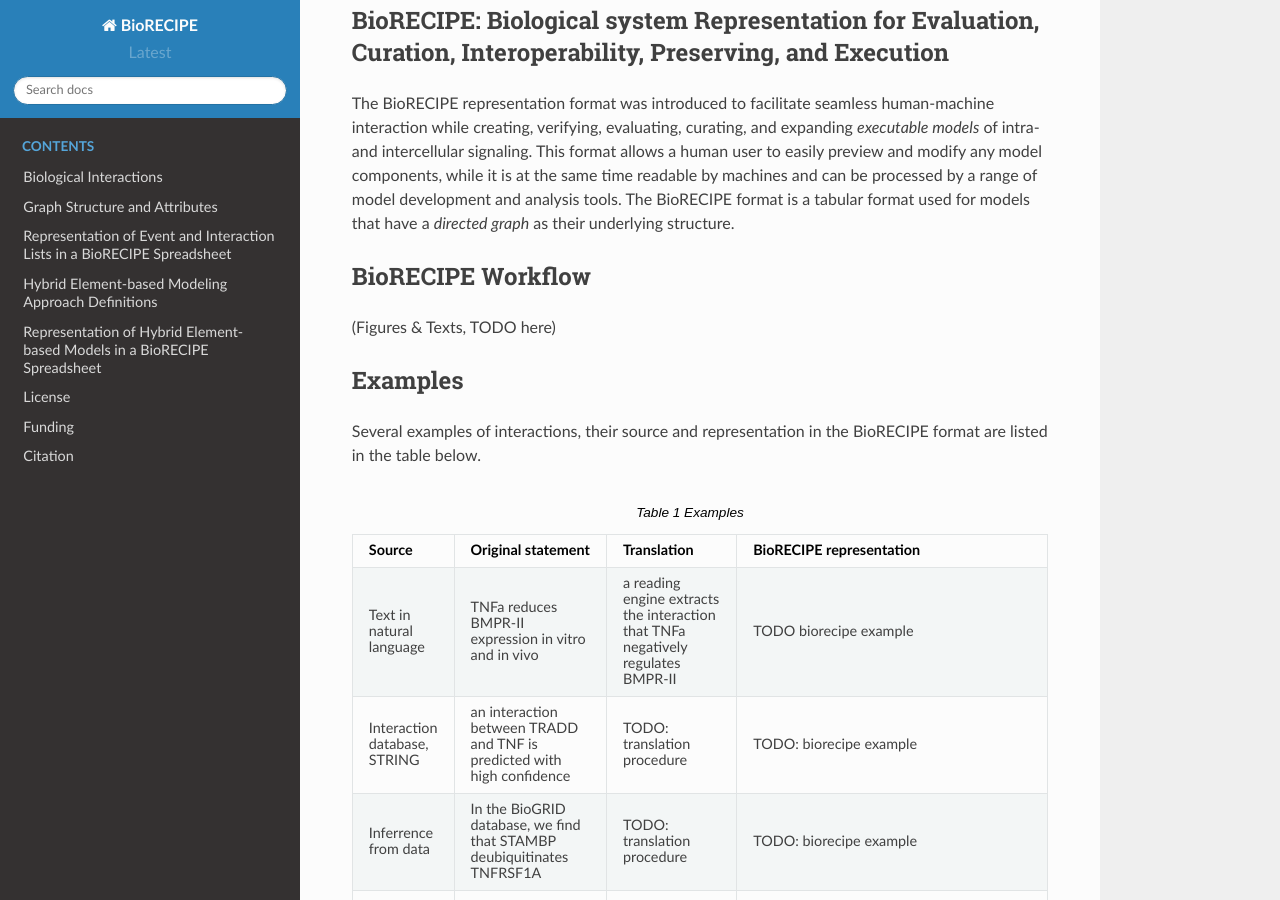
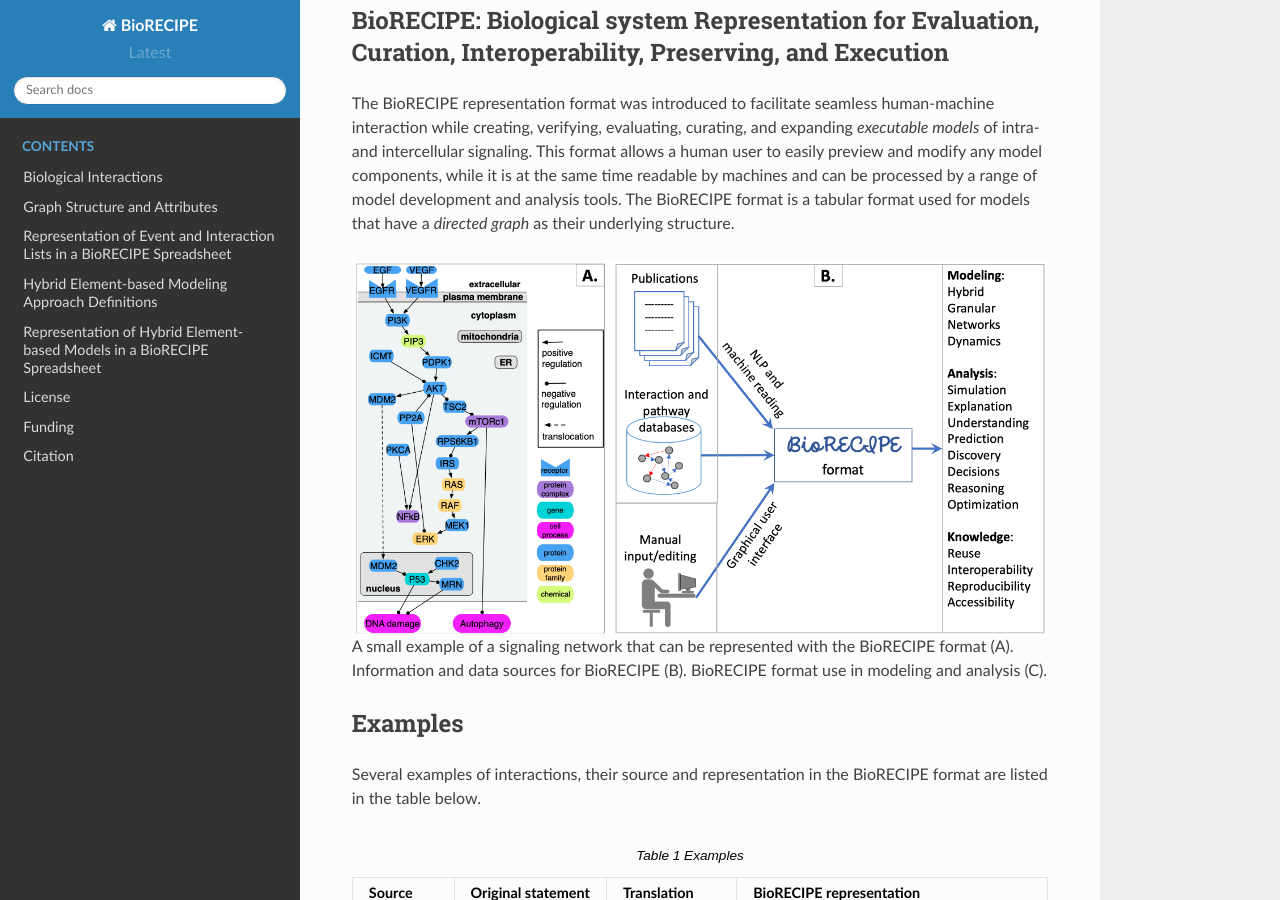
Before and after one commit to pitt-miskov-zivanov-lab/BioRECIPE, a Sphinx documentation site: the page built from docs/index.rst, in a window 1280 px wide and 900 px high, scrolled down 200 px. Built offline with Sphinx 7.4.7 and the Read the Docs theme 2.0.0, drawn with Linux system fonts in a browser that asks for light colours.

Commit message:
Update index.rst

```diff
--- a/docs/index.rst
+++ b/docs/index.rst
@@ -9,11 +9,12 @@ BioRECIPE: Biological system Representation for Evaluation, Curation, Interopera
 
 The BioRECIPE representation format was introduced to facilitate seamless human-machine interaction while creating, verifying, evaluating, curating, and expanding *executable models* of intra- and intercellular signaling. This format allows a human user to easily preview and modify any model components, while it is at the same time readable by machines and can be processed by a range of model development and analysis tools. The BioRECIPE format is a tabular format used for models that have a *directed graph* as their underlying structure.
 
-BioRECIPE Workflow
----------------------
 
-(Figures & Texts, TODO here)
+.. figure:: figures/figure_biorecipe_example_flow.png
+    :align: center
+    :alt: internal figure
 
+A small example of a signaling network that can be represented with the BioRECIPE format (A). Information and data sources for BioRECIPE (B). BioRECIPE format use in modeling and analysis (C).
 
 
 
```
